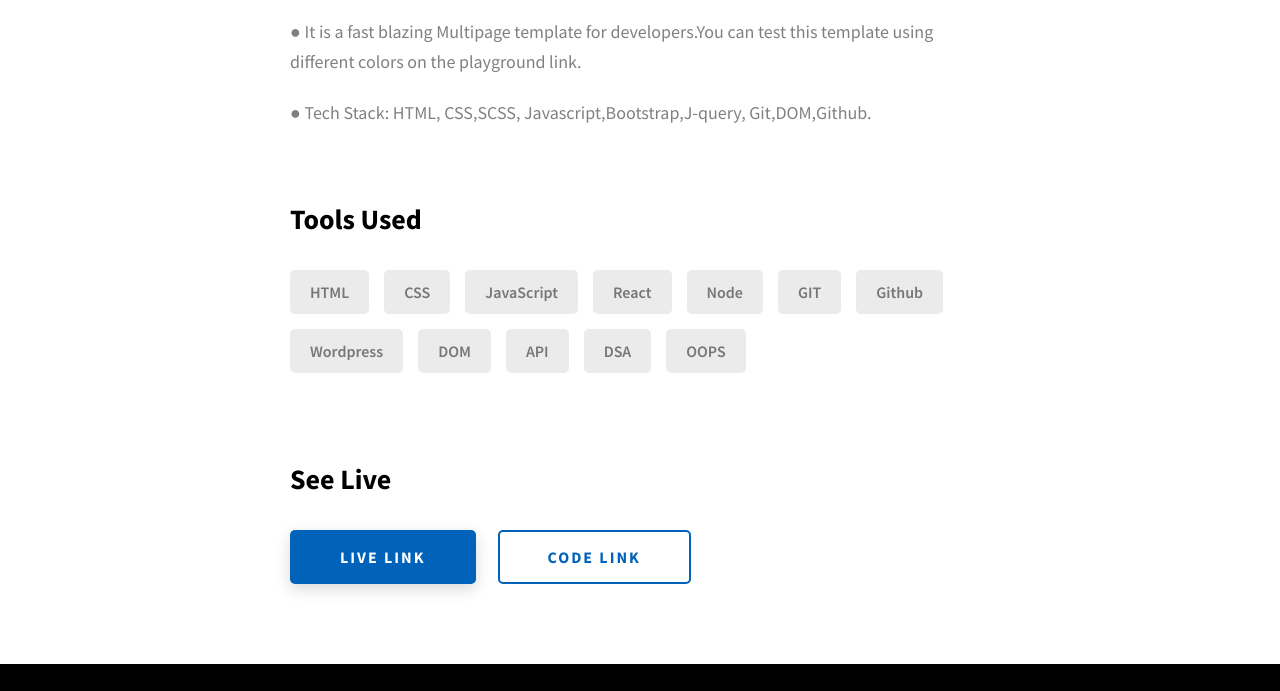
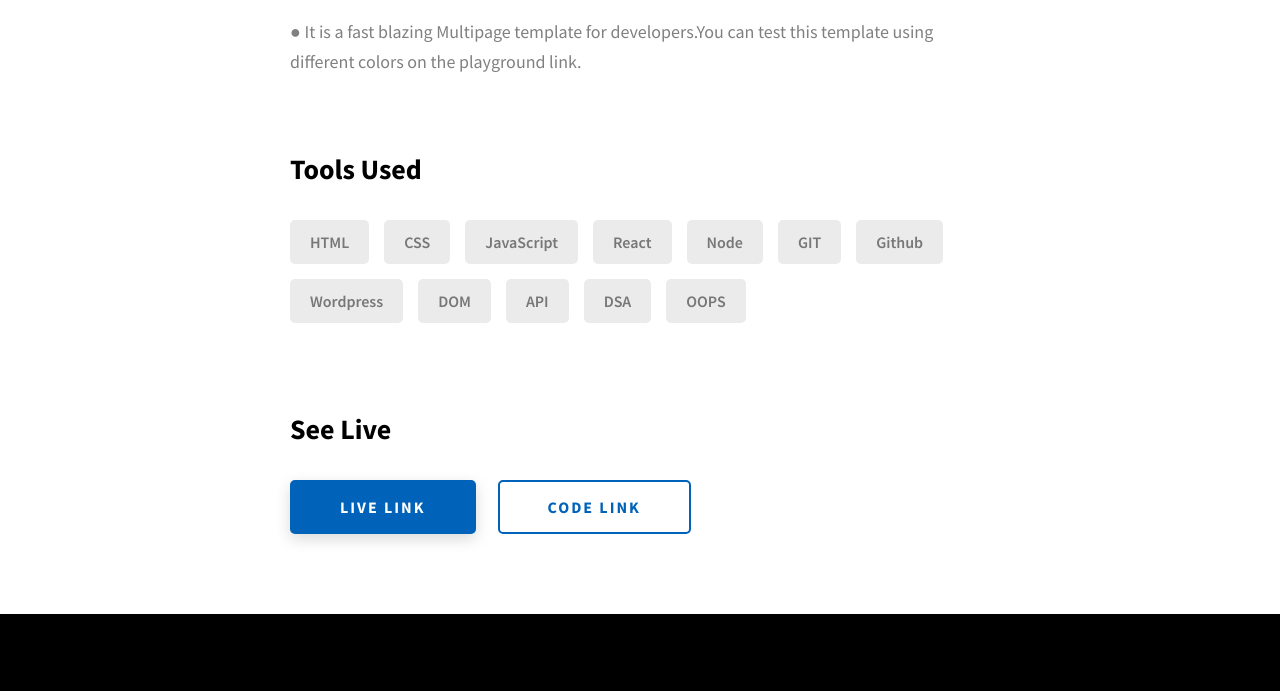
Before and after one commit to dusanesaksham14/MyPortfolio, a website: page project-1.html in a window 1280 px wide. Shown: the part 1542-2233 px from the top of the page. Drawn offline with Linux system fonts and the light colour scheme.

Commit message:
Update project-1.html

```diff
--- a/project-1.html
+++ b/project-1.html
@@ -119,10 +119,6 @@
                  ● It is a fast blazing Multipage template for developers.You can
                    test this template using different colors on the playground link.
               </p>
-              <p class="project-details__desc-para">
-                 ● Tech Stack: HTML, CSS,SCSS, Javascript,Bootstrap,J-query,
-                  Git,DOM,Github.
-              </p>
             </div>
             <div class="project-details__tools-used">
               <h3 class="project-details__content-title">Tools Used</h3>
```
